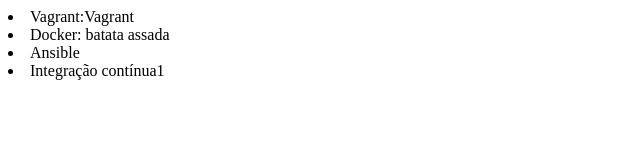
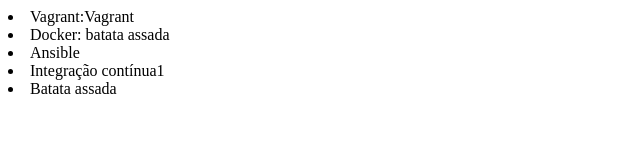
Before and after one commit to HenriqueMachado046/alura-git, a plain HTML site: page index.html in a window 1280 px wide. Shown: the whole page, without its empty margins (0-640 px from the left). Drawn offline with Linux system fonts and the light colour scheme.

Commit message:
atualizado

```diff
--- a/index.html
+++ b/index.html
@@ -10,5 +10,6 @@
     <li>Docker: batata assada</li>
     <li>Ansible</li>
     <li>Integração contínua1</li>
+    <li>Batata assada</li>
 </body>
 </html>
```
